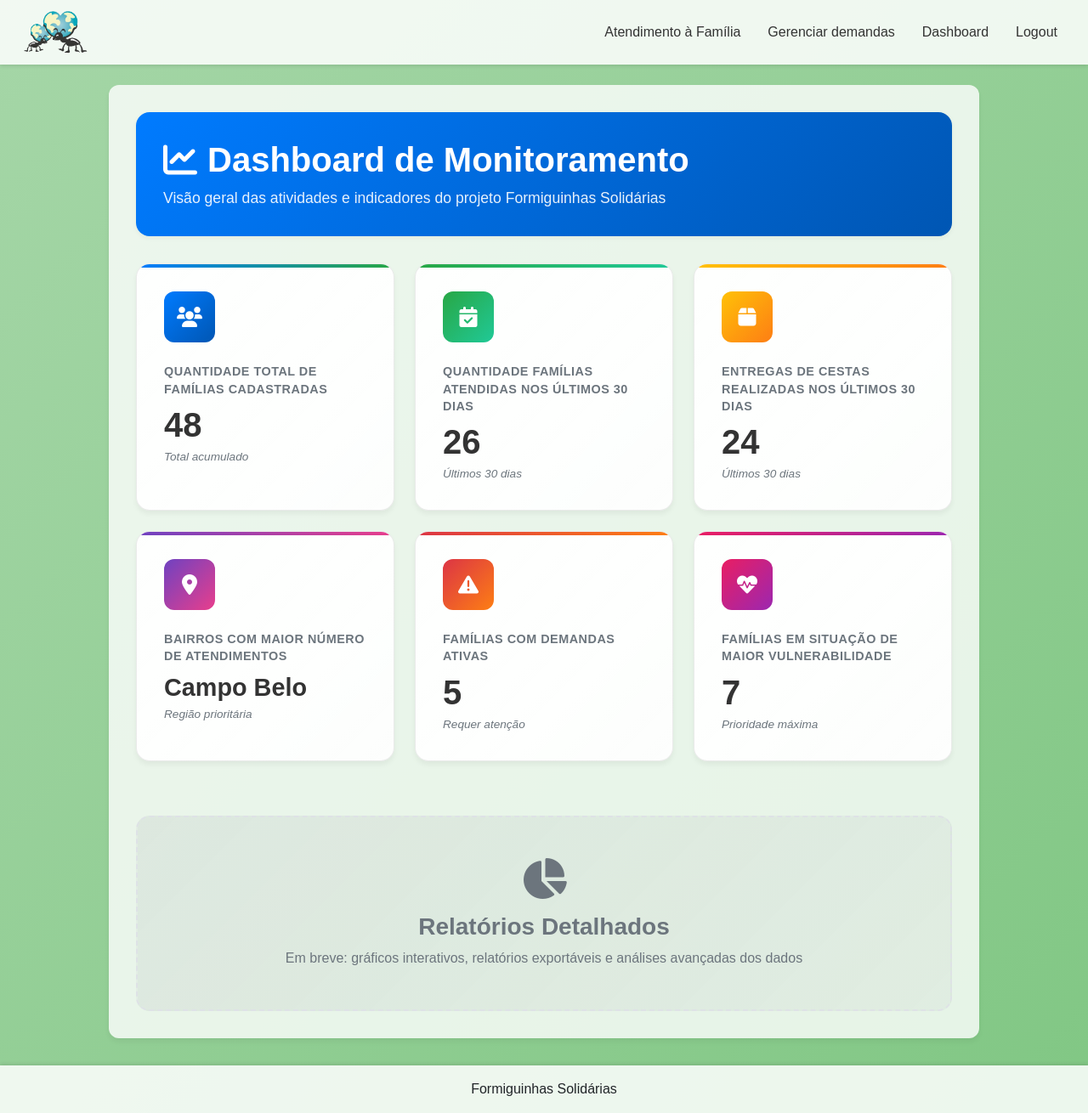
After one commit to silasmendes/appformiguinhasv2, a Flask app: page /dashboard in a window 1280 px wide. The commit adds this page. Shown: the whole page at 85% size. Run offline with Flask 3, Linux system fonts and the light colour scheme; the visitor is signed in with stand-in values (Sample User, id 1); parts of the project's set-up code (start-up, migrations or seed data) failed here and were passed over.

Commit message:
adicionando dashboard

```diff
--- a/app.py
+++ b/app.py
@@ -102,6 +102,21 @@ def gerenciar_demandas_familia(familia_id):
     return render_template("demandas/gerenciar.html")
 
 
+@app.route("/dashboard")
+@login_required
+def dashboard():
+    """Renderiza a página do dashboard."""
+    # Dados mock para demonstração
+    dados_dashboard = {
+        'total_familias': 48,
+        'familias_atendidas_30_dias': 26,
+        'entregas_cestas_30_dias': 24,
+        'bairro_mais_atendimentos': 'Campo Belo',
+        'familias_demandas_ativas': 5,
+        'familias_maior_vulnerabilidade': 7
+    }
+    return render_template("dashboards/dashboard.html", dados=dados_dashboard)
+
 
 if __name__ == "__main__":
     app.run(debug=True)
--- /dev/null
+++ b/app/static/css/dashboard.css
@@ -0,0 +1,341 @@
+/* Dashboard CSS */
+
+/* Dashboard Header */
+.dashboard-header {
+    background: linear-gradient(135deg, var(--primary-color) 0%, #0056b3 100%);
+    color: white;
+    padding: 2rem;
+    border-radius: 16px;
+    margin-bottom: 2rem;
+    box-shadow: var(--shadow-lg);
+}
+
+.dashboard-header h1 {
+    color: white;
+    font-weight: 700;
+    margin-bottom: 0.5rem;
+    display: flex;
+    align-items: center;
+    gap: 0.75rem;
+}
+
+.dashboard-header p {
+    margin: 0;
+    opacity: 0.9;
+    font-size: 1.1rem;
+}
+
+/* Dashboard Grid Layout */
+.dashboard-grid {
+    display: grid;
+    grid-template-columns: repeat(auto-fit, minmax(300px, 1fr));
+    gap: 1.5rem;
+    margin-bottom: 2rem;
+}
+
+.dashboard-container {
+    max-width: 1400px;
+    margin: 0 auto;
+    padding: 0 1rem;
+}
+
+/* Dashboard Cards */
+.dashboard-card {
+    background: linear-gradient(135deg, rgba(255, 255, 255, 0.95) 0%, rgba(255, 255, 255, 0.9) 100%);
+    border-radius: 16px;
+    padding: 2rem;
+    box-shadow: var(--shadow-md);
+    border: var(--border-light);
+    transition: all 0.3s ease;
+    position: relative;
+    overflow: hidden;
+    cursor: pointer;
+}
+
+.dashboard-card::before {
+    content: '';
+    position: absolute;
+    top: 0;
+    left: 0;
+    right: 0;
+    height: 4px;
+    background: linear-gradient(90deg, var(--primary-color), #28a745);
+    border-radius: 16px 16px 0 0;
+}
+
+.dashboard-card:hover {
+    transform: translateY(-3px);
+    box-shadow: 0 8px 25px rgba(0, 0, 0, 0.15);
+}
+
+.dashboard-card:nth-child(2)::before {
+    background: linear-gradient(90deg, #28a745, #20c997);
+}
+
+.dashboard-card:nth-child(3)::before {
+    background: linear-gradient(90deg, #ffc107, #fd7e14);
+}
+
+.dashboard-card:nth-child(4)::before {
+    background: linear-gradient(90deg, #6f42c1, #e83e8c);
+}
+
+.dashboard-card:nth-child(5)::before {
+    background: linear-gradient(90deg, #dc3545, #fd7e14);
+}
+
+.dashboard-card:nth-child(6)::before {
+    background: linear-gradient(90deg, #e91e63, #9c27b0);
+}
+
+/* Card Icons */
+.card-icon {
+    width: 60px;
+    height: 60px;
+    border-radius: 12px;
+    display: flex;
+    align-items: center;
+    justify-content: center;
+    margin-bottom: 1.5rem;
+    font-size: 1.5rem;
+    color: white;
+}
+
+.card-icon.primary {
+    background: linear-gradient(135deg, var(--primary-color), #0056b3);
+}
+
+.card-icon.success {
+    background: linear-gradient(135deg, #28a745, #20c997);
+}
+
+.card-icon.warning {
+    background: linear-gradient(135deg, #ffc107, #fd7e14);
+}
+
+.card-icon.info {
+    background: linear-gradient(135deg, #6f42c1, #e83e8c);
+}
+
+.card-icon.danger {
+    background: linear-gradient(135deg, #dc3545, #fd7e14);
+}
+
+.card-icon.critical {
+    background: linear-gradient(135deg, #e91e63, #9c27b0);
+}
+
+/* Card Content */
+.card-title {
+    font-size: 0.9rem;
+    font-weight: 600;
+    color: #6c757d;
+    margin-bottom: 0.75rem;
+    text-transform: uppercase;
+    letter-spacing: 0.5px;
+    line-height: 1.4;
+}
+
+.card-value {
+    font-size: 2.5rem;
+    font-weight: 700;
+    color: var(--text-color);
+    margin-bottom: 0.5rem;
+    line-height: 1;
+}
+
+.card-subtitle {
+    font-size: 0.85rem;
+    color: #6c757d;
+    margin: 0;
+    font-style: italic;
+}
+
+/* Stats Cards (versão alternativa) */
+.stats-card {
+    background: rgba(255, 255, 255, 0.95);
+    border-radius: 12px;
+    padding: 1.5rem;
+    box-shadow: var(--shadow-md);
+    border-left: 4px solid var(--primary-color);
+    transition: var(--transition-base);
+    height: 100%;
+}
+
+.stats-card:hover {
+    transform: translateY(-2px);
+    box-shadow: var(--shadow-lg);
+}
+
+.stats-card .card-icon {
+    width: 50px;
+    height: 50px;
+    border-radius: 10px;
+    display: flex;
+    align-items: center;
+    justify-content: center;
+    margin-bottom: 1rem;
+    font-size: 1.25rem;
+    color: white;
+    background: var(--primary-color);
+}
+
+.stats-card .card-title {
+    font-size: 0.875rem;
+    font-weight: 600;
+    color: #6c757d;
+    margin-bottom: 0.5rem;
+    text-transform: uppercase;
+    letter-spacing: 0.5px;
+}
+
+.stats-card .card-value {
+    font-size: 2rem;
+    font-weight: 700;
+    color: var(--text-color);
+    margin-bottom: 0.25rem;
+}
+
+.stats-card .card-change {
+    font-size: 0.875rem;
+    color: #6c757d;
+}
+
+/* Variações de cores para stats cards */
+.stats-card.success {
+    border-left-color: #28a745;
+}
+
+.stats-card.success .card-icon {
+    background: #28a745;
+}
+
+.stats-card.warning {
+    border-left-color: #ffc107;
+}
+
+.stats-card.warning .card-icon {
+    background: #ffc107;
+    color: #212529;
+}
+
+.stats-card.info {
+    border-left-color: #17a2b8;
+}
+
+.stats-card.info .card-icon {
+    background: #17a2b8;
+}
+
+.stats-card.danger {
+    border-left-color: #dc3545;
+}
+
+.stats-card.danger .card-icon {
+    background: #dc3545;
+}
+
+/* Coming Soon Section */
+.coming-soon {
+    text-align: center;
+    padding: 3rem 2rem;
+    background: linear-gradient(135deg, rgba(108, 117, 125, 0.1) 0%, rgba(108, 117, 125, 0.05) 100%);
+    border-radius: 16px;
+    border: 2px dashed #dee2e6;
+    margin-top: 2rem;
+}
+
+.coming-soon i {
+    font-size: 3rem;
+    color: #6c757d;
+    margin-bottom: 1rem;
+}
+
+.coming-soon h3 {
+    color: #6c757d;
+    font-weight: 600;
+    margin-bottom: 0.5rem;
+}
+
+.coming-soon p {
+    color: #6c757d;
+    margin: 0;
+    font-size: 1rem;
+}
+
+/* Indicadores de Status */
+.status-indicator {
+    display: inline-flex;
+    align-items: center;
+    gap: 0.5rem;
+    padding: 0.25rem 0.75rem;
+    border-radius: 50px;
+    font-size: 0.875rem;
+    font-weight: 500;
+}
+
+.status-indicator.active {
+    background-color: rgba(40, 167, 69, 0.1);
+    color: #28a745;
+}
+
+.status-indicator.pending {
+    background-color: rgba(255, 193, 7, 0.1);
+    color: #ffc107;
+}
+
+.status-indicator.completed {
+    background-color: rgba(0, 123, 255, 0.1);
+    color: var(--primary-color);
+}
+
+/* Responsividade */
+@media (max-width: 768px) {
+    .dashboard-grid {
+        grid-template-columns: 1fr;
+        gap: 1rem;
+    }
+
+    .dashboard-card {
+        padding: 1.5rem;
+    }
+
+    .card-value {
+        font-size: 2rem;
+    }
+
+    .dashboard-header {
+        padding: 1.5rem;
+        text-align: center;
+    }
+
+    .dashboard-header h1 {
+        font-size: 1.75rem;
+        justify-content: center;
+    }
+
+    .stats-card {
+        padding: 1.25rem;
+    }
+
+    .stats-card .card-value {
+        font-size: 1.75rem;
+    }
+}
+
+@media (max-width: 480px) {
+    .dashboard-header h1 {
+        flex-direction: column;
+        gap: 0.5rem;
+    }
+
+    .card-value {
+        font-size: 1.75rem;
+    }
+
+    .card-icon {
+        width: 50px;
+        height: 50px;
+        font-size: 1.25rem;
+    }
+}
--- a/app/templates/base.html
+++ b/app/templates/base.html
@@ -23,6 +23,7 @@
             <ul class="navbar-nav align-items-center">
                 <li class="nav-item"><a class="nav-link" href="{{ url_for('menu_atendimento') }}">Atendimento à Família</a></li>
                 <li class="nav-item"><a class="nav-link" href="{{ url_for('gerenciar_demandas_busca') }}">Gerenciar demandas</a></li>
+                <li class="nav-item"><a class="nav-link" href="{{ url_for('dashboard') }}">Dashboard</a></li>
                 {% if current_user.is_authenticated and current_user.tipo == 'admin' %}
                 <li class="nav-item"><a class="nav-link" href="{{ url_for('usuarios.listar_usuarios') }}">Gerenciar logins</a></li>
                 {% endif %}
--- /dev/null
+++ b/app/templates/dashboards/dashboard.html
@@ -0,0 +1,117 @@
+{% extends "base.html" %}
+
+{% block title %}Dashboard - Formiguinhas{% endblock %}
+
+{% block extra_css %}
+<link rel="stylesheet" href="{{ url_for('static', filename='css/dashboard.css') }}">
+{% endblock %}
+
+{% block content %}
+<div class="dashboard-header">
+    <h1>
+        <i class="fas fa-chart-line"></i>
+        Dashboard de Monitoramento
+    </h1>
+    <p>Visão geral das atividades e indicadores do projeto Formiguinhas Solidárias</p>
+</div>
+
+<div class="dashboard-grid">
+    <!-- Total de Famílias Cadastradas -->
+    <div class="dashboard-card">
+        <div class="card-icon primary">
+            <i class="fas fa-users"></i>
+        </div>
+        <div class="card-title">Quantidade total de famílias cadastradas</div>
+        <div class="card-value">{{ dados.total_familias }}</div>
+        <div class="card-subtitle">Total acumulado</div>
+    </div>
+
+    <!-- Famílias Atendidas nos Últimos 30 Dias -->
+    <div class="dashboard-card">
+        <div class="card-icon success">
+            <i class="fas fa-calendar-check"></i>
+        </div>
+        <div class="card-title">Quantidade famílias atendidas nos últimos 30 dias</div>
+        <div class="card-value">{{ dados.familias_atendidas_30_dias }}</div>
+        <div class="card-subtitle">Últimos 30 dias</div>
+    </div>
+
+    <!-- Entregas de Cestas -->
+    <div class="dashboard-card">
+        <div class="card-icon warning">
+            <i class="fas fa-box"></i>
+        </div>
+        <div class="card-title">Entregas de cestas realizadas nos últimos 30 dias</div>
+        <div class="card-value">{{ dados.entregas_cestas_30_dias }}</div>
+        <div class="card-subtitle">Últimos 30 dias</div>
+    </div>
+
+    <!-- Bairros com Maior Número de Atendimentos -->
+    <div class="dashboard-card">
+        <div class="card-icon info">
+            <i class="fas fa-map-marker-alt"></i>
+        </div>
+        <div class="card-title">Bairros com maior número de atendimentos</div>
+        <div class="card-value" style="font-size: 1.8rem;">{{ dados.bairro_mais_atendimentos }}</div>
+        <div class="card-subtitle">Região prioritária</div>
+    </div>
+
+    <!-- Famílias com Demandas Ativas -->
+    <div class="dashboard-card">
+        <div class="card-icon danger">
+            <i class="fas fa-exclamation-triangle"></i>
+        </div>
+        <div class="card-title">Famílias com demandas ativas</div>
+        <div class="card-value">{{ dados.familias_demandas_ativas }}</div>
+        <div class="card-subtitle">Requer atenção</div>
+    </div>
+
+    <!-- Famílias em Situação de Maior Vulnerabilidade -->
+    <div class="dashboard-card">
+        <div class="card-icon critical">
+            <i class="fas fa-heartbeat"></i>
+        </div>
+        <div class="card-title">Famílias em situação de maior vulnerabilidade</div>
+        <div class="card-value">{{ dados.familias_maior_vulnerabilidade }}</div>
+        <div class="card-subtitle">Prioridade máxima</div>
+    </div>
+</div>
+
+<!-- Seção de Relatórios Futuros -->
+<div class="coming-soon">
+    <i class="fas fa-chart-pie"></i>
+    <h3>Relatórios Detalhados</h3>
+    <p>Em breve: gráficos interativos, relatórios exportáveis e análises avançadas dos dados</p>
+</div>
+{% endblock %}
+
+{% block extra_js %}
+<script>
+    // Adicionar interatividade aos cards (preparação para links futuros)
+    document.querySelectorAll('.dashboard-card').forEach(card => {
+        card.addEventListener('click', function() {
+            // Efeito visual de clique
+            this.style.transform = 'translateY(-1px)';
+            setTimeout(() => {
+                this.style.transform = 'translateY(-3px)';
+            }, 100);
+
+            // Aqui futuramente será adicionado o redirecionamento para relatórios específicos
+            console.log('Card clicado:', this.querySelector('.card-title').textContent);
+        });
+    });
+
+    // Animação de entrada dos cards
+    const cards = document.querySelectorAll('.dashboard-card');
+    cards.forEach((card, index) => {
+        card.style.opacity = '0';
+        card.style.transform = 'translateY(20px)';
+
+        setTimeout(() => {
+            card.style.transition = 'all 0.5s ease';
+            card.style.opacity = '1';
+            card.style.transform = 'translateY(0)';
+        }, index * 100);
+    });
+</script>
+{% endblock %}
```
